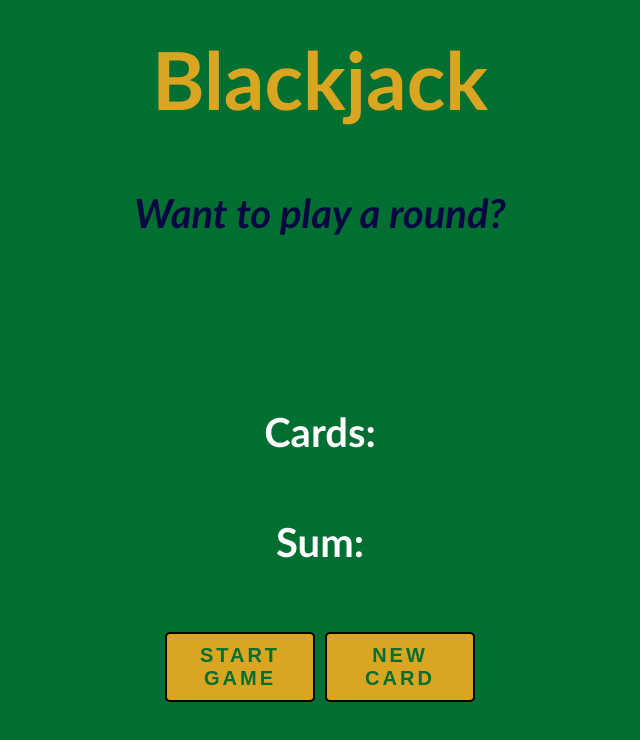
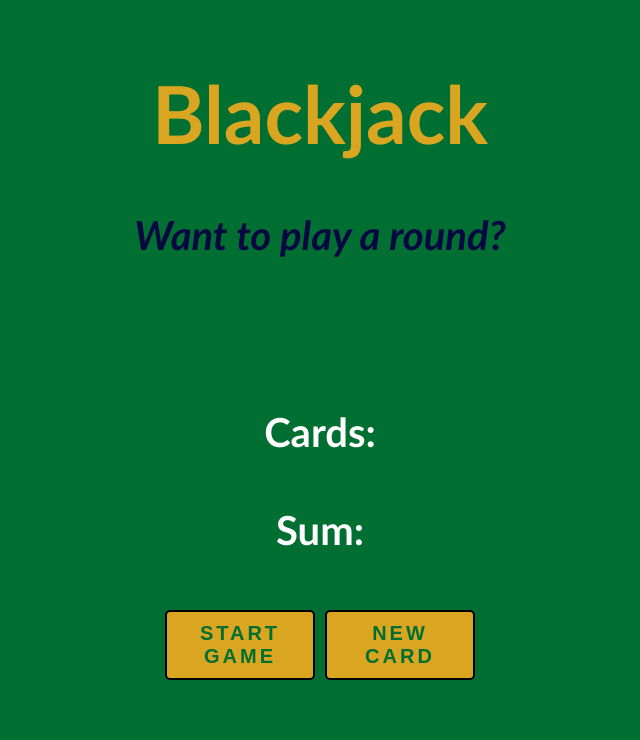
Before and after one commit to nurme-ave/blackjack, a plain HTML site: page index.html in a window 1280 px wide. Shown: the whole page, without its empty margins (320-960 px from the left). Drawn offline with Linux system fonts and the light colour scheme.

Commit message:
Reorganize container height for different views

```diff
--- a/style.css
+++ b/style.css
@@ -4,19 +4,27 @@
   box-sizing: border-box;
 }
 
+body {
+  display: flex;
+  justify-content: center;
+  align-items: center;
+  height: 100vh;
+  background-color: #016f32;
+  font-family: 'Trebuchet MS', 'Lucida Sans Unicode', 'Lucida Grande', 'Lucida Sans', Arial, sans-serif;
+}
+
 .container {
-  font-family: 'Trebuchet MS', 'Lucida Sans Unicode', 'Lucida Grande', 'Lucida Sans', Arial, sans-serif;
-  background-color: #016f32;
+  display: flex;
+  flex-direction: column;
+  justify-content: space-around;
+  align-items: center;
   text-align: center;
   color: #fff;
   font-weight: bold;
   font-size: 40px;
   overflow: hidden;
   width: 100vw;
-  height: 100vh;
-  display: flex;
-  flex-direction: column;
-  justify-content: space-around;
+  height: 90vh;
 }
 
 h1 {
@@ -80,6 +88,7 @@ h1 {
 @media screen and (max-width: 498.98px) {
   .container {
     font-size: 25px;
+    height: 75vh;
   }
 }
 
```
